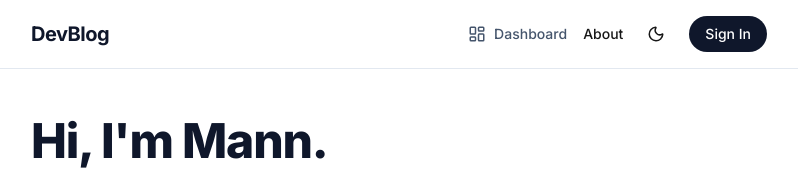
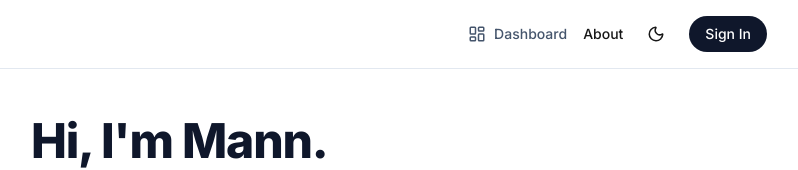
Before and after one commit to Mann-1909/Blog, a Next.js app: page / in a window 1280 px wide. Shown: the top 170 px of the page, without its empty margins (241-1039 px from the left). Built offline with nearby package versions, Linux system fonts and the light colour scheme; no server answers; the database is empty.

Commit message:
first commit

```diff
--- a/src/components/navbar.tsx
+++ b/src/components/navbar.tsx
@@ -48,7 +48,7 @@ export default function Navbar() {
           href="/"
           className="font-bold text-xl tracking-tight text-slate-900 dark:text-white"
         >
-          DevBlog
+          {process.env.NEXT_PUBLIC_WEBSITE_TITLE}
         </Link>
 
         <div className="flex items-center gap-4">
```
